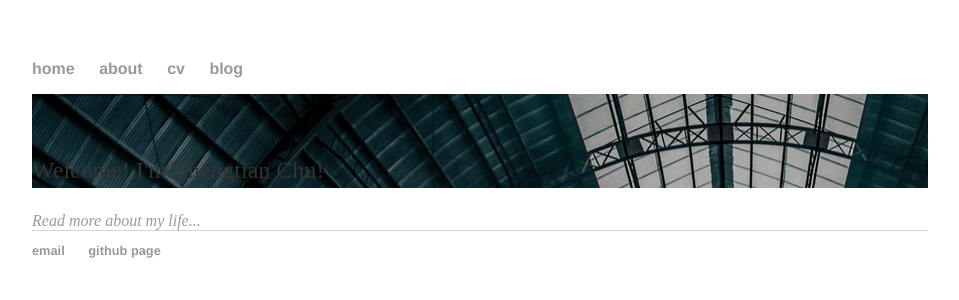
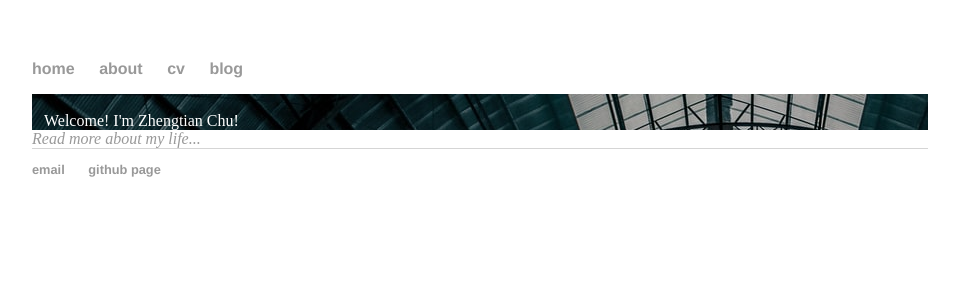
Before and after one commit to scyxx2/lakerschampions.github.io, a Jekyll site: the page built from index.html, in a window 1280 px wide. Shown: the top 300 px of the page, without its empty margins (160-1119 px from the left). Built offline with Jekyll 4.4.1, drawn with Linux system fonts in a browser that asks for light colours.

```diff
--- a/index.html
+++ b/index.html
@@ -4,6 +4,6 @@ title: Zhengtian Chu, a Young Man
 ---
 <div class="blurb">
     <br>
-    &nbsp;&nbsp;&nbsp;<p>Welcome! I'm Zhengtian Chu!</p>
+    &nbsp;&nbsp;&nbsp;Welcome! I'm Zhengtian Chu!
 </div><!-- /.blurb -->
 <em><a href="/about">Read more about my life...</em></a>
```
